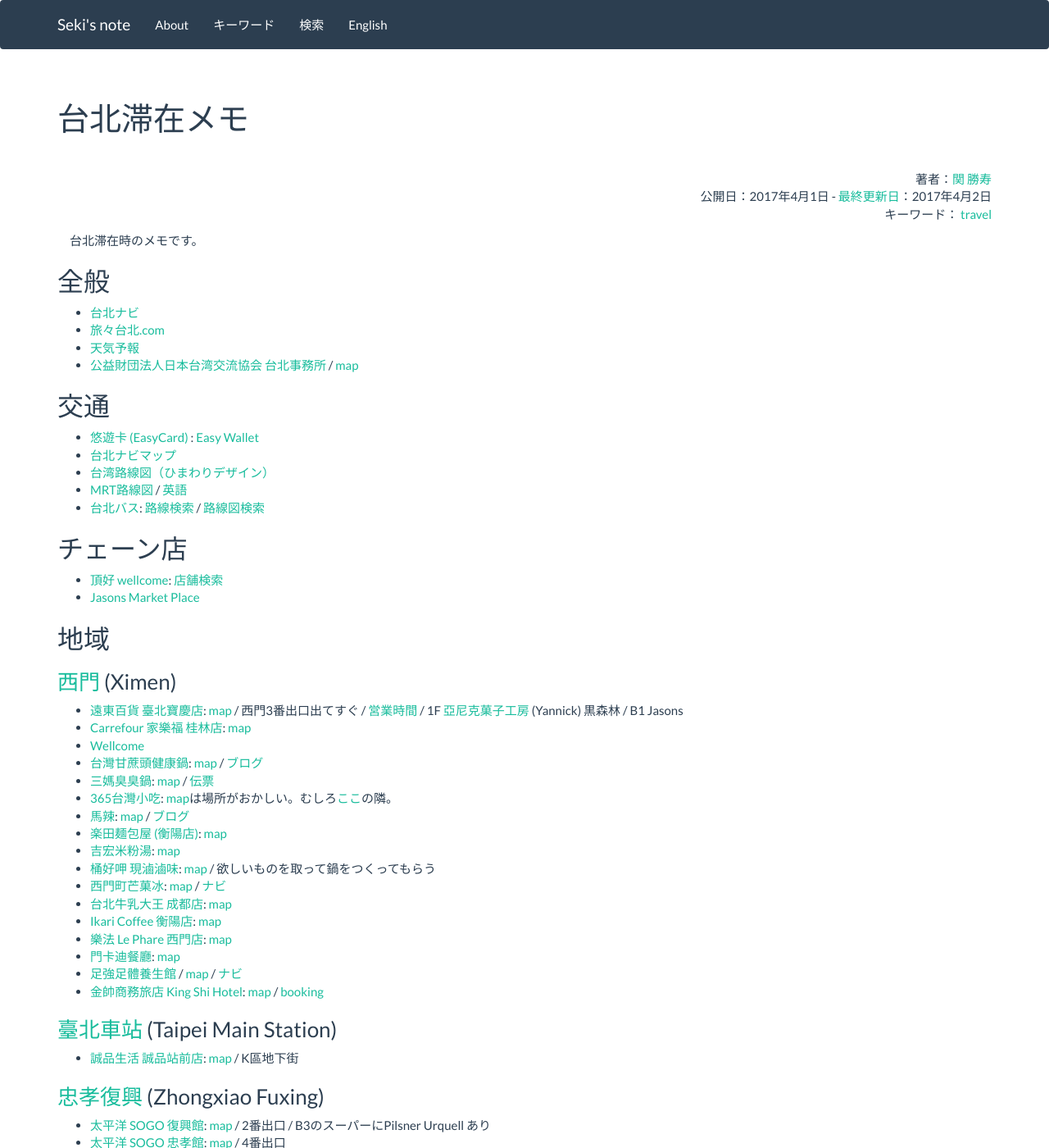
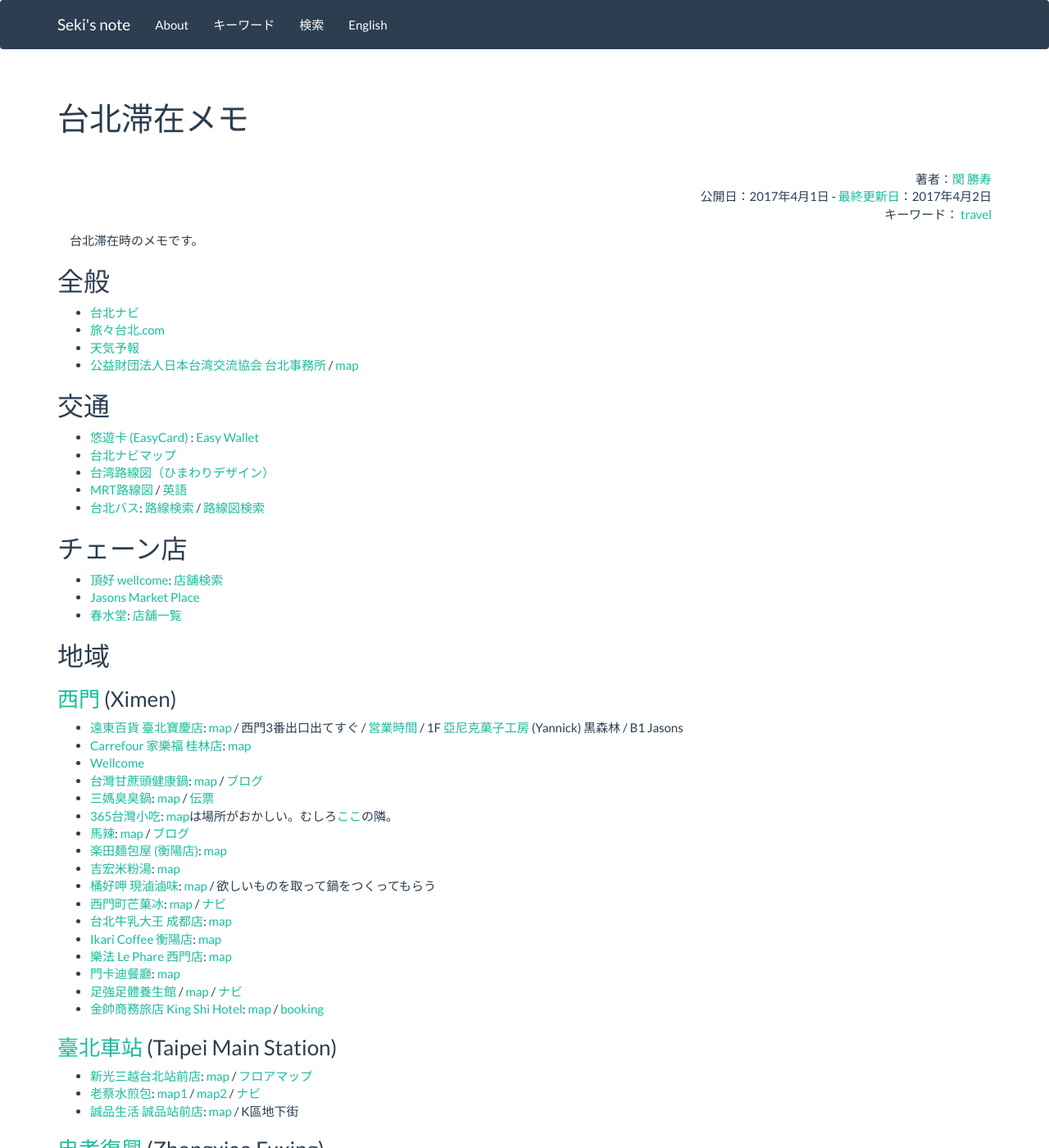
Before and after one commit to sekika/sekika.github.io, a Jekyll site: the page built from _posts/2017-04-01-Taipei.md, in a window 1280 px wide and 1400 px high. Shown: the whole window at 82% size. Built offline with Jekyll 4.4.1, drawn with Linux system fonts in a browser that asks for light colours; nearby versions of some CDN libraries; comment, search, counter and statistics services are not loaded.

Commit message:
春水堂、新光三越台北站前店、老蔡水煎包を追加

```diff
--- a/_posts/2017-04-01-Taipei.md
+++ b/_posts/2017-04-01-Taipei.md
@@ -23,6 +23,7 @@ tag: travel
 ## チェーン店 ##
 * [頂好 wellcome](http://www.wellcome.com.tw/ENG/): [店舗検索](http://www.wellcome.com.tw/ENG/HOME/Store)
 * [Jasons Market Place](http://www.jasons.com.tw/)
+* [春水堂](http://chunshuitang.com.tw/): [店舗一覧](http://chunshuitang.com.tw/location.php?loc=1)
 
 ## 地域 ##
 
@@ -48,6 +49,8 @@ tag: travel
 
 ### [臺北車站](https://ja.wikipedia.org/wiki/%E5%8F%B0%E5%8C%97%E9%A7%85) (Taipei Main Station) ###
 
+* [新光三越台北站前店](http://www.skm.com.tw/Foreigner/ja/Foreign/Index): [map](https://goo.gl/maps/bXjrEECKSnS2) / [フロアマップ](http://www.skm.com.tw/Foreigner/ja/Foreign/Floor/9daa4b7d-1a00-4cb9-a429-8cb99050e88a#34eae523-c229-48e3-a434-2a19ab175d8a)
+* [老蔡水煎包](https://www.facebook.com/pg/%E8%80%81%E8%94%A1%E6%B0%B4%E7%85%8E%E5%8C%85-284238398269982/about/): [map1](https://goo.gl/maps/F9nL4Hbq6cJ2) / [map2](https://goo.gl/maps/827MLjnwhMo) / [ナビ](http://www.taipeinavi.com/food/1028/)
 * [誠品生活 誠品站前店](https://www.esliteliving.com/store/store.aspx?a=TW&l=b&storeno=201503090004): [map](https://goo.gl/maps/1SggobbgbA12) / K區地下街
 
 ### [忠孝復興](https://ja.wikipedia.org/wiki/%E5%BF%A0%E5%AD%9D%E5%BE%A9%E8%88%88%E9%A7%85) (Zhongxiao Fuxing) ###
```
